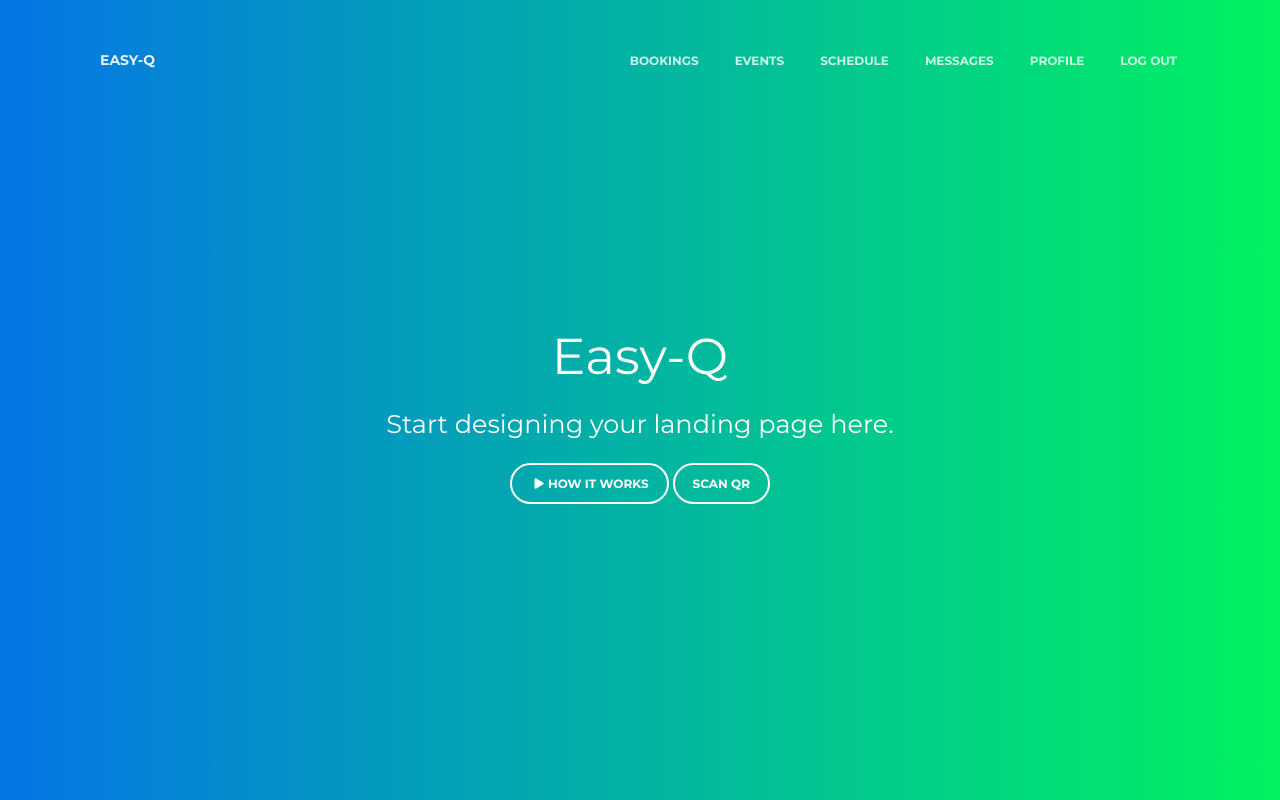
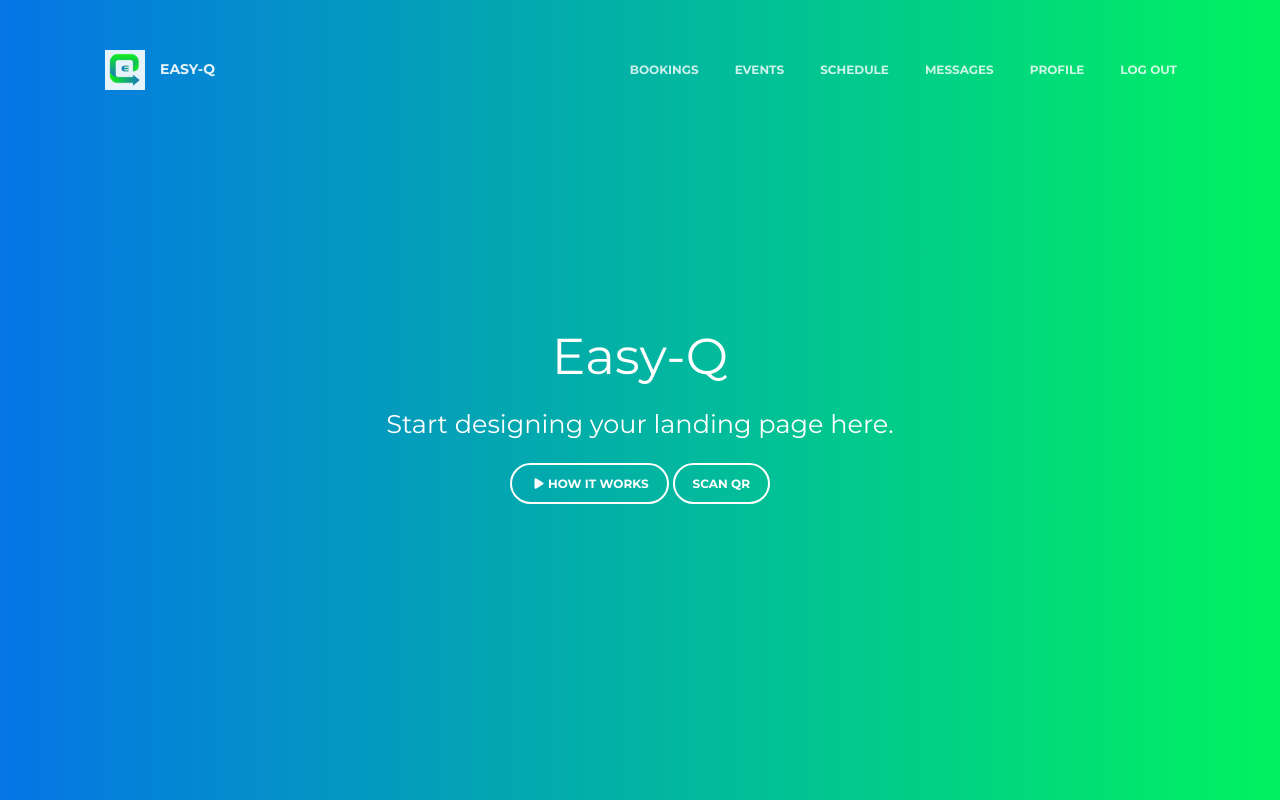
Before and after one commit to arslansajid/easy-q, a React app: page /login in a window 1280 px wide. Both pictures are taken after a click on the button "LOGIN". Shown: the top 800 px of the page. Built offline with nearby package versions, Linux system fonts and the light colour scheme.

Commit message:
Added logo

```diff
--- a/src/assets/scss/paper-kit/_custom.scss
+++ b/src/assets/scss/paper-kit/_custom.scss
@@ -1,3 +1,11 @@
+
+.logo {
+    height: 40px;
+    width: 50px;
+    object-fit: contain;
+    margin-right: 10px;
+}
+
 .blue-bg {
     // background-color: #87ceeb !important;
     background: #00f260;
--- a/src/components/Navbars/ExamplesNavbar.js
+++ b/src/components/Navbars/ExamplesNavbar.js
@@ -59,6 +59,7 @@ function ExamplesNavbar() {
             title="EASY-Q Home"
             tag={Link}
           >
+            <img className="logo" src={require("../../assets/img/easyq.jpeg")} />
             EASY-Q
           </NavbarBrand>
           <button
```
Also changed, not shown: src/assets/img/easyq.jpeg (added).
